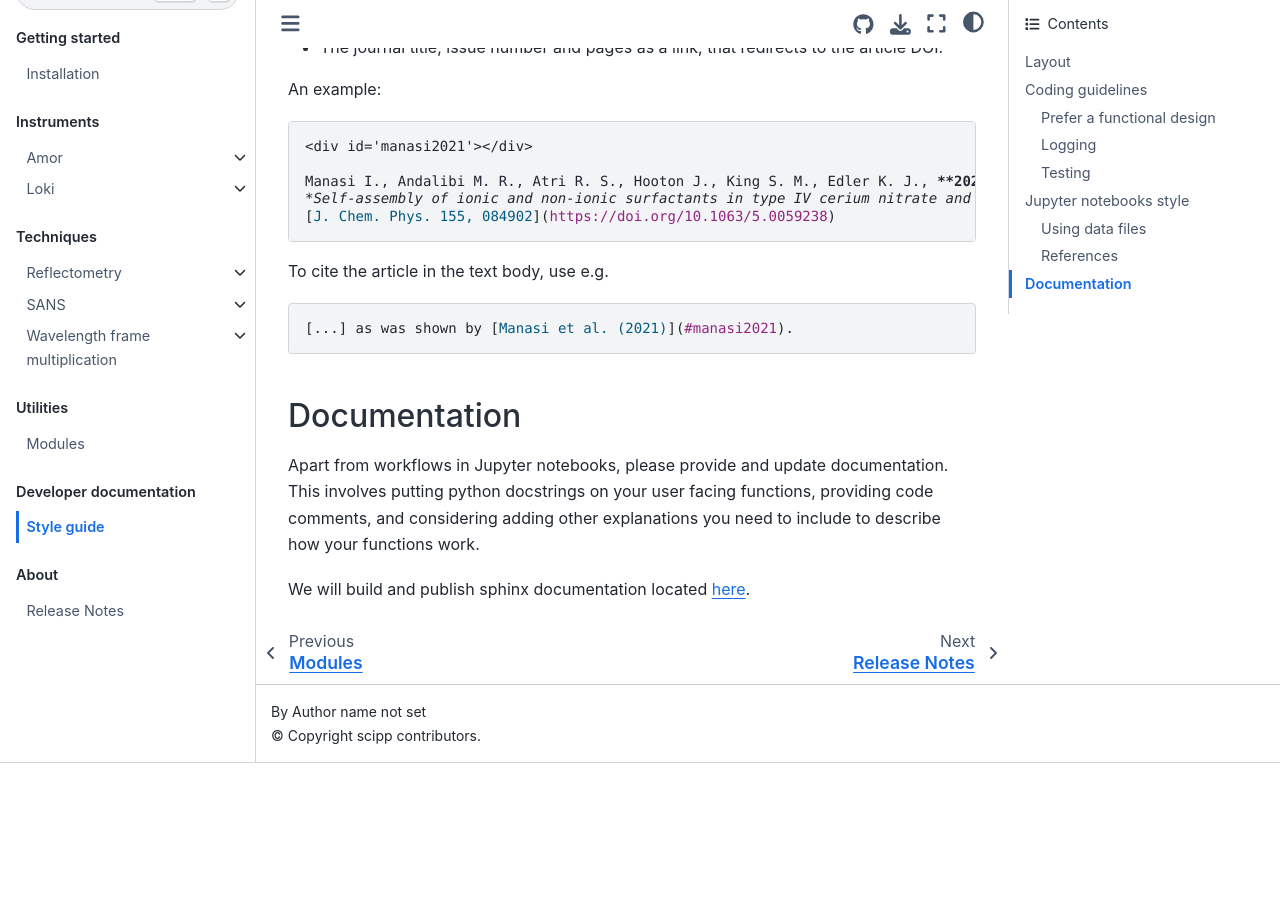
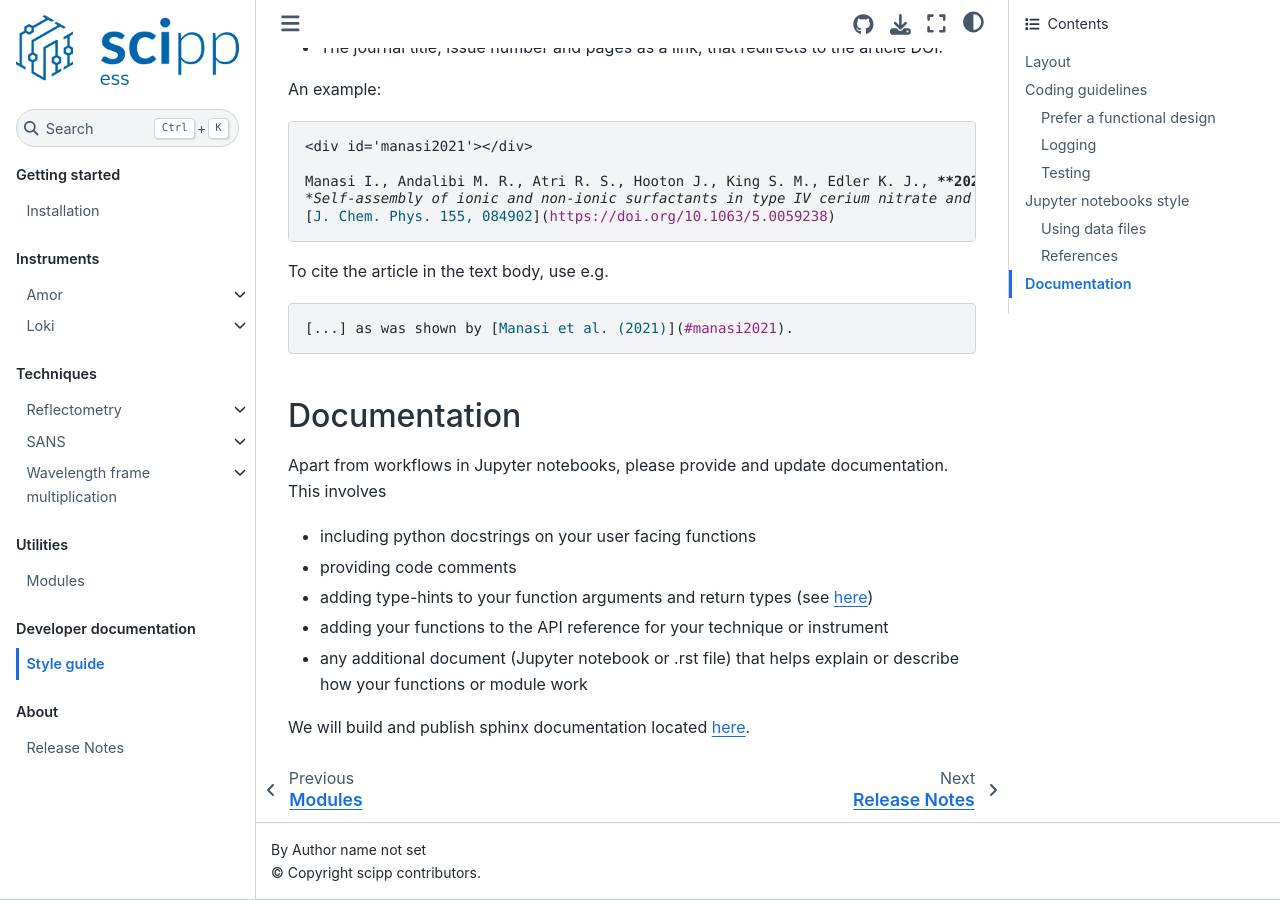
Before and after one commit to gudlot/ess, a Sphinx documentation site: the page built from docs/developer/style-guide.rst, in a window 1280 px wide and 900 px high, scrolled down 2480 px. Built offline with Sphinx 7.4.7 and the Sphinx Book theme 1.1.4, drawn with Linux system fonts in a browser that asks for light colours; before the commit the page ends 3243 px from its top, so only the background shows below that.

Commit message:
rework documentation section

```diff
--- a/docs/developer/style-guide.rst
+++ b/docs/developer/style-guide.rst
@@ -131,9 +131,13 @@ Documentation
 -------------
 
 Apart from workflows in Jupyter notebooks, please provide and update documentation.
-This involves putting python docstrings on your user facing functions,
-providing code comments, and considering  adding other explanations you need to include
-to describe how your functions work.
+This involves
+
+- including python docstrings on your user facing functions
+- providing code comments
+- adding type-hints to your function arguments and return types (see `here <https://docs.python.org/3/library/typing.html>`_)
+- adding your functions to the API reference for your technique or instrument
+- any additional document (Jupyter notebook or .rst file) that helps explain or describe how your functions or module work
 
 We will build and publish sphinx documentation located
 `here <https://github.com/scipp/ess/tree/main/docs>`_.
```
